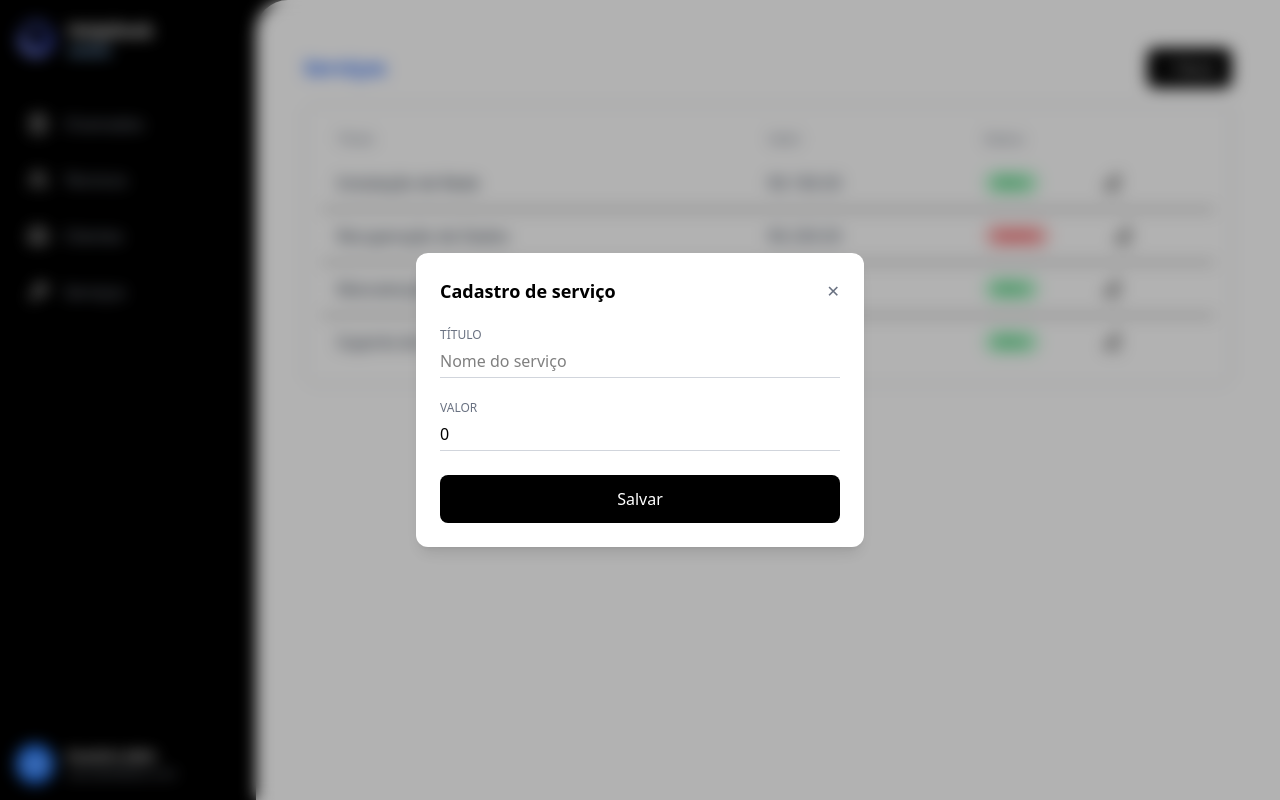
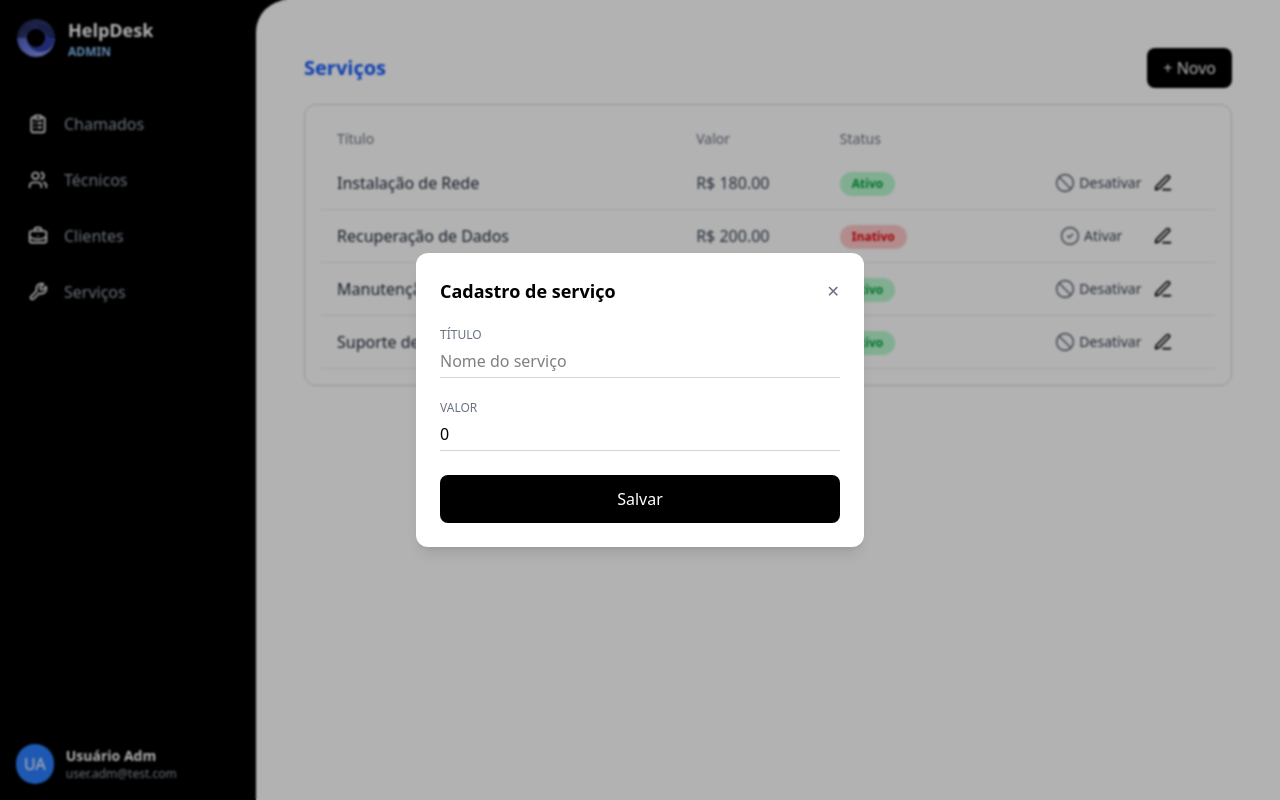
Before and after one commit to rafabt-hub/helpdesk-frontend, a React (Vite) app: page /services in a window 1280 px wide. Both pictures are taken after a click on the button "+ Novo". Built offline with nearby package versions, Linux system fonts and the light colour scheme.

Commit message:
Fix on icons colors + services page finished

```diff
--- a/src/pages/Services.tsx
+++ b/src/pages/Services.tsx
@@ -1,5 +1,6 @@
-import { useState } from "react"
+import { useState } from "react";
 import { ActiveBadge } from "../components/ActiveBadge";
+
 import penIcon from "../assets/icons/pen-line.svg";
 import banIcon from "../assets/icons/ban.svg";
 import checkIcon from "../assets/icons/circle-check.svg";
@@ -43,7 +44,9 @@ export function Services() {
       setServices([...services, newService]);
     } else {
       setServices(
-        services.map((s) => (s.id === editingService.id ? editingService : s))
+        services.map((s) =>
+          s.id === editingService.id ? editingService : s
+        )
       );
     }
 
@@ -59,9 +62,10 @@ export function Services() {
   };
 
   return (
-    <div className="w-full max-w-5xl mx-auto p-4">
+    <div className="w-full p-4">
       <div className="flex items-center justify-between mb-4">
         <h2 className="text-xl font-semibold text-blue-600">Serviços</h2>
+
         <button
           onClick={openNewServiceModal}
           className="flex items-center gap-2 bg-black text-white px-4 py-2 rounded-lg hover:bg-gray-800"
@@ -72,38 +76,43 @@ export function Services() {
 
       <div className="border border-gray-300 rounded-xl p-4">
         <div className="hidden md:grid grid-cols-12 px-4 py-2 text-sm text-gray-500 font-medium">
-          <span className="col-span-6">Título</span>
-          <span className="col-span-3">Valor</span>
+          <span className="col-span-5">Título</span>
+          <span className="col-span-2">Valor</span>
           <span className="col-span-3">Status</span>
         </div>
 
         {services.map((service) => (
           <div
             key={service.id}
-            className="grid grid-cols-12 items-center py-3 px-4 border-b last:border-none hover:bg-gray-50 transition"
+            className="grid grid-cols-12 items-center py-3 px-4 border-b border-gray-200 hover:bg-gray-50 transition"
           >
-            <div className="col-span-12 md:col-span-6 font-medium text-gray-800 truncate">
+            <div className="col-span-12 md:col-span-5 font-medium text-gray-800 truncate">
               {service.title}
             </div>
 
-            <div className="col-span-12 md:col-span-3 mt-1 md:mt-0 text-gray-700">
+            <div className="col-span-12 md:col-span-2 text-gray-700 mt-1 md:mt-0">
               R$ {service.price.toFixed(2)}
             </div>
 
-            <div className="col-span-12 md:col-span-3 flex items-center justify-between md:justify-start gap-4 mt-2 md:mt-0">
+            <div className="col-span-12 md:col-span-3 flex md:block justify-start mt-2 md:mt-0">
               <ActiveBadge status={service.active ? "Ativo" : "Inativo"} />
+            </div>
 
+            <div className="col-span-6 md:col-span-1 flex justify-center mt-2 md:mt-0">
               <button
                 onClick={() => toggleServiceStatus(service)}
-                className="p-1 hover:bg-gray-200 rounded-lg"
+                className="flex items-center gap-1 text-sm text-gray-700 hover:underline"
               >
                 <img
                   src={service.active ? banIcon : checkIcon}
                   alt="toggle"
                   className="w-5 h-5"
                 />
+                {service.active ? "Desativar" : "Ativar"}
               </button>
+            </div>
 
+            <div className="col-span-6 md:col-span-1 flex justify-center mt-2 md:mt-0">
               <button
                 onClick={() => openEditModal(service)}
                 className="p-1 hover:bg-gray-200 rounded-lg"
@@ -116,13 +125,18 @@ export function Services() {
       </div>
 
       {modalOpen && editingService && (
-        <div className="fixed inset-0 flex items-center justify-center bg-black/30 backdrop-blur-sm z-50">
+        <div className="fixed inset-0 flex items-center justify-center bg-black/30 backdrop-blur-[1px] z-50">
           <div className="bg-white w-full max-w-md p-6 rounded-xl shadow-lg relative">
             <div className="flex justify-between items-center mb-4">
               <h3 className="text-lg font-semibold">
                 {editingService.id === 0 ? "Cadastro de serviço" : "Serviço"}
               </h3>
-              <button onClick={() => setModalOpen(false)} className="text-gray-500">✕</button>
+              <button
+                onClick={() => setModalOpen(false)}
+                className="text-gray-500"
+              >
+                ✕
+              </button>
             </div>
 
             <label className="text-xs text-gray-500">TÍTULO</label>
@@ -130,7 +144,10 @@ export function Services() {
               type="text"
               value={editingService.title}
               onChange={(e) =>
-                setEditingService({ ...editingService, title: e.target.value })
+                setEditingService({
+                  ...editingService,
+                  title: e.target.value,
+                })
               }
               className="w-full border-b border-gray-300 mb-4 focus:outline-none py-1"
               placeholder="Nome do serviço"
@@ -141,7 +158,10 @@ export function Services() {
               type="number"
               value={editingService.price}
               onChange={(e) =>
-                setEditingService({ ...editingService, price: Number(e.target.value) })
+                setEditingService({
+                  ...editingService,
+                  price: Number(e.target.value),
+                })
               }
               className="w-full border-b border-gray-300 mb-6 focus:outline-none py-1"
             />
```
Also changed, not shown: src/assets/icons/ban.svg, src/assets/icons/circle-check.svg.
